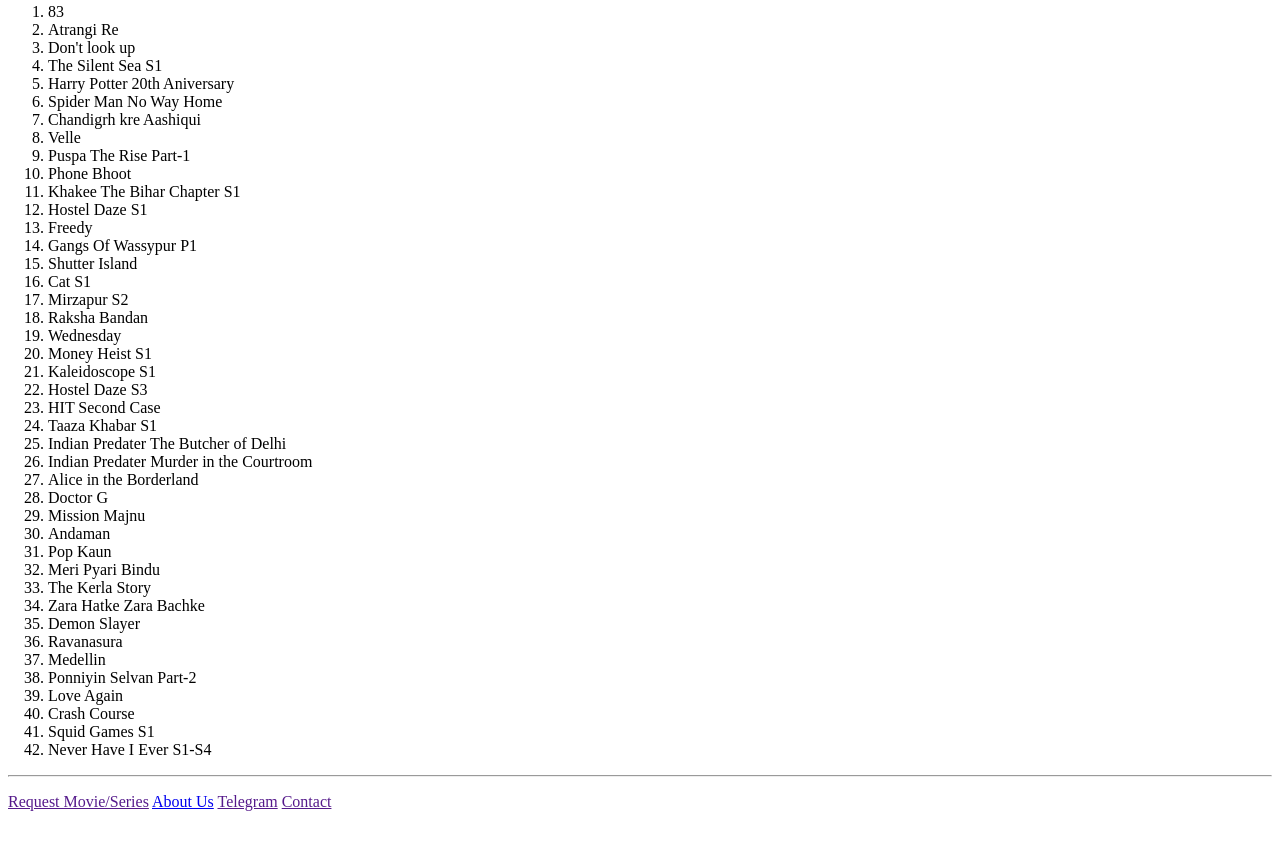
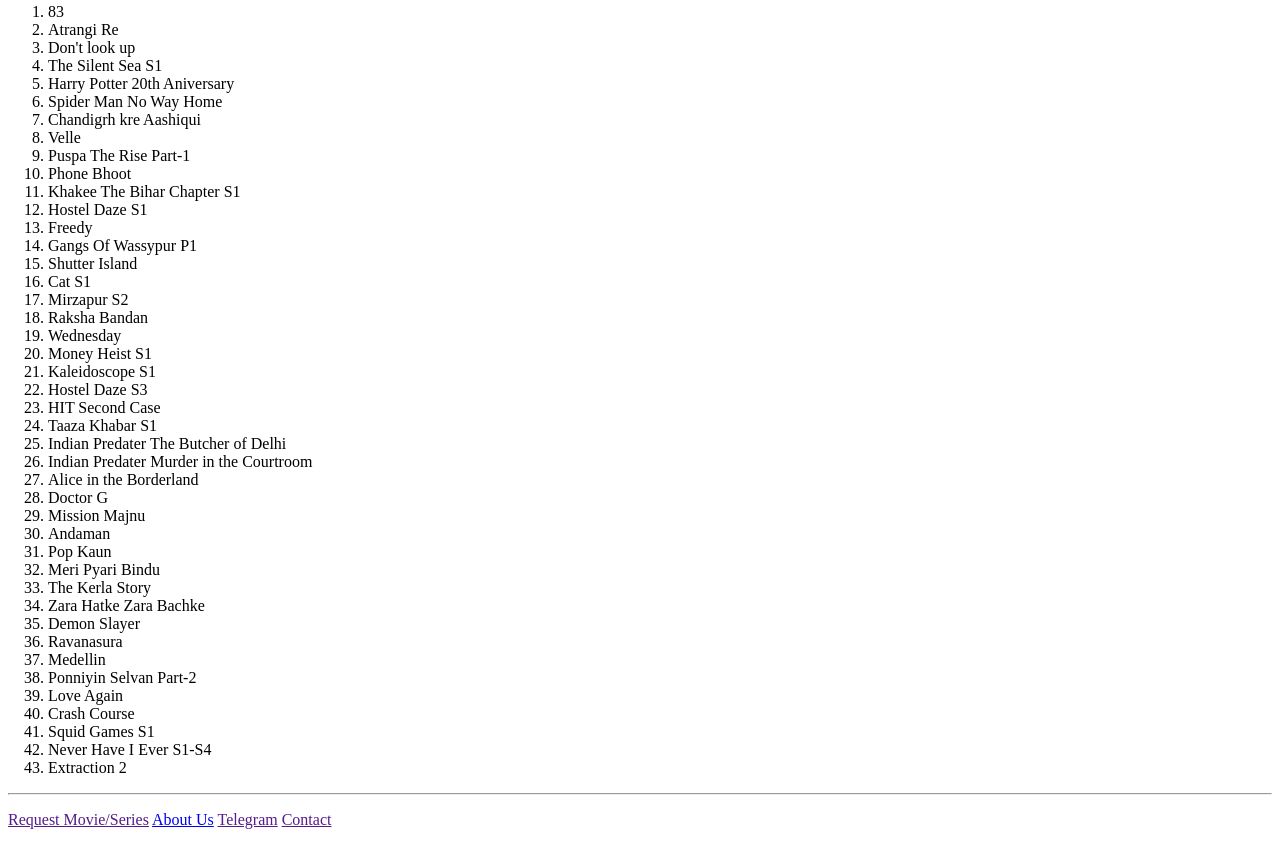
Before and after one commit to Deepak1064/JD-Flim-Production, a plain HTML site: page index.html in a window 1280 px wide. Shown: the part 355-1200 px from the top of the page. Drawn offline with Linux system fonts and the light colour scheme.

Commit message:
index.html

```diff
--- a/index.html
+++ b/index.html
@@ -65,6 +65,7 @@
         <li>Crash Course</li>
         <li>Squid Games S1</li>
         <li>Never Have I Ever S1-S4</li>
+        <li>Extraction 2</li>
     </p>
     </ol>
     <hr />
```
